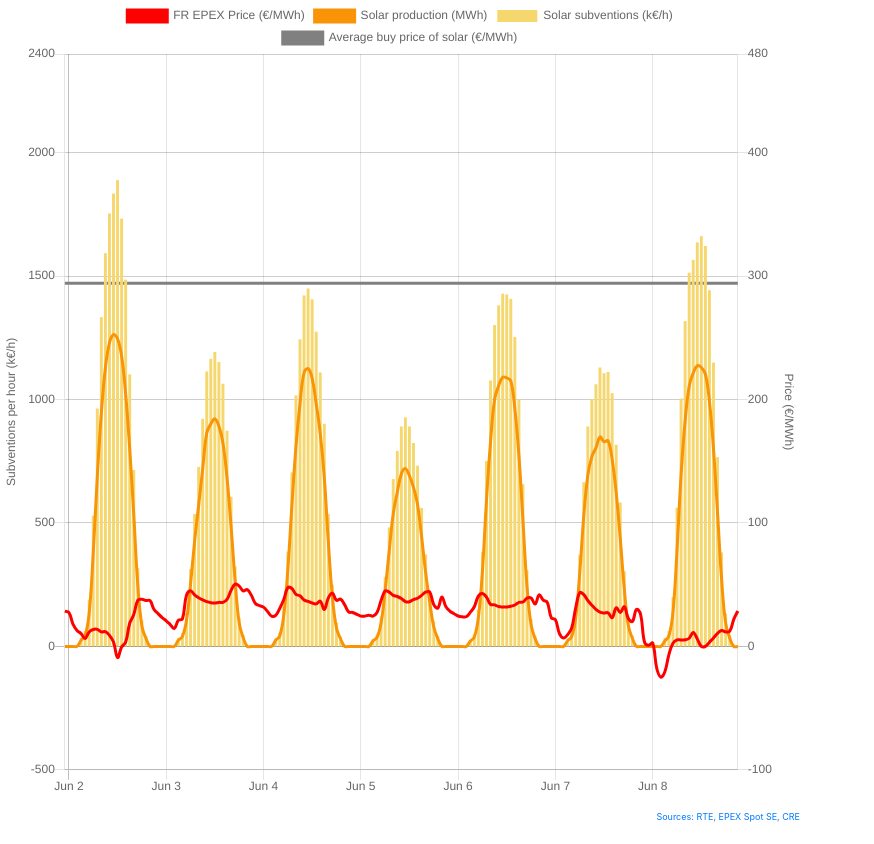
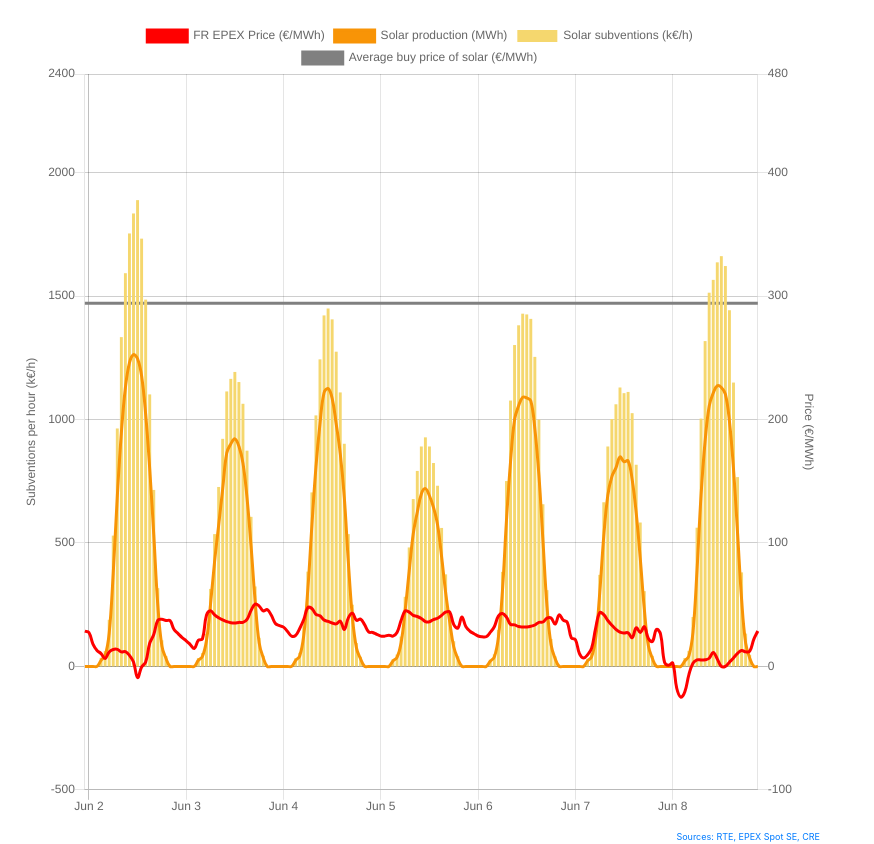
Before and after one commit to ewoken/pay-your-wind, a plain HTML site: page solarChart.html in a window 1280 px wide. Shown: the whole page, without its empty margins (0-874 px from the left). Drawn offline with nearby package versions, Linux system fonts and the light colour scheme.

```diff
--- a/solarChart.html
+++ b/solarChart.html
@@ -15,7 +15,7 @@
   </head>
 
   <body>
-      <div style="width: 800px; height: 600px;">
+      <div style="width: 800px; height: 600px; margin: 20px 0 0 20px">
         <canvas id="chart" width="100" height="100"></canvas>
         <p class="sources">
           <a href="./index.html">Sources: RTE, EPEX Spot SE, CRE</a>
```
Also changed, not shown: windChart.html (+1 -1 lines).
